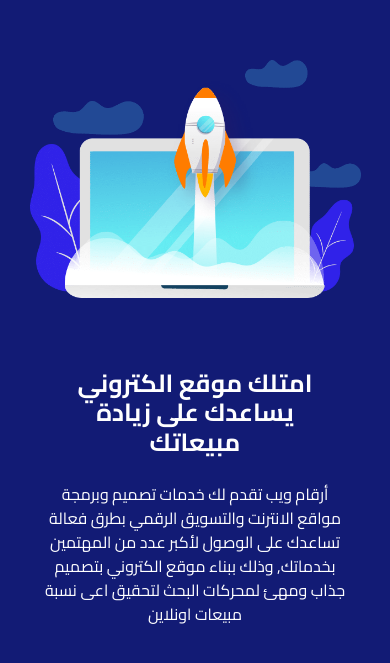
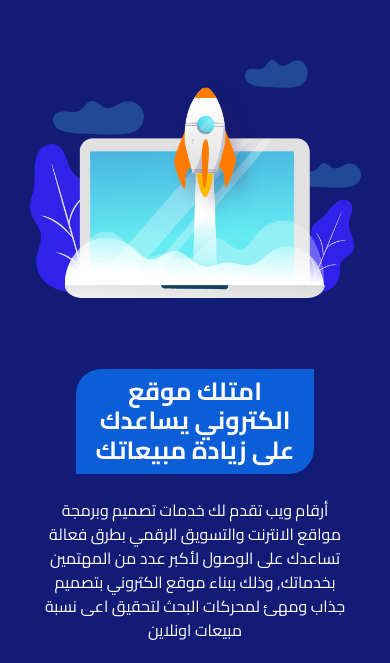
Before and after one commit to Abdulrahman14Salah/Arqamweb, a plain HTML site: page index.html in a window 390 px wide. Shown: the part 172-835 px from the top of the page. Drawn offline with Linux system fonts and the light colour scheme.

Commit message:
add background to main h1

```diff
--- a/css/style.css
+++ b/css/style.css
@@ -57,6 +57,10 @@ header {
 @media (max-width: 992px) {
   header {
     background-color: #121b75;
+  }
+  header h1 {
+    background-color: #0b5ed7;
+    border-radius: 25px 0 25px 0;
   }
 }
 .bg-header-desktop {
--- a/index.html
+++ b/index.html
@@ -26,7 +26,7 @@
       </div>
       <div
         class="header-content col-lg-6 col-sm-12 d-flex justify-content-center flex-column text-center text-lg-end align-items-center align-items-lg-start">
-        <h1 class="fs-2 fw-bold mb-4 w-75">
+        <h1 class="fs-2 fw-bold mb-4 w-75 p-2 py-lg-1">
           امتلك موقع الكتروني يساعدك على زيادة مبيعاتك
         </h1>
         <p class="mb-4">
```
